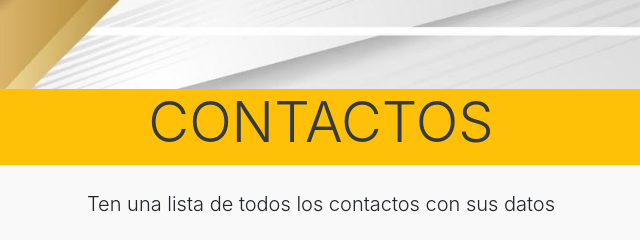
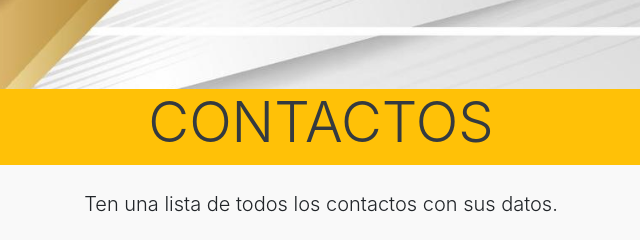
Before and after one commit to jlopez2022006/Agenda_Web, a plain HTML site: page assets/pages/contactos.html in a window 1280 px wide. Shown: the top 240 px of the page, 319-959 px from the left. Drawn offline with nearby package versions, Linux system fonts and the light colour scheme.

Commit message:
subiendo pagina contactos terminada

```diff
--- a/assets/pages/contactos.html
+++ b/assets/pages/contactos.html
@@ -16,7 +16,7 @@
     </header>
     <main class="p-4">
       <div class="info-container text-center mb-4">
-        <p class="lead">Ten una lista de todos los contactos con sus datos</p>
+        <p class="lead">Ten una lista de todos los contactos con sus datos.</p>
       </div>
       <table id="contactTable" class="table table-bordered table-hover">
         <thead class="bg-secondary text-white">
```
